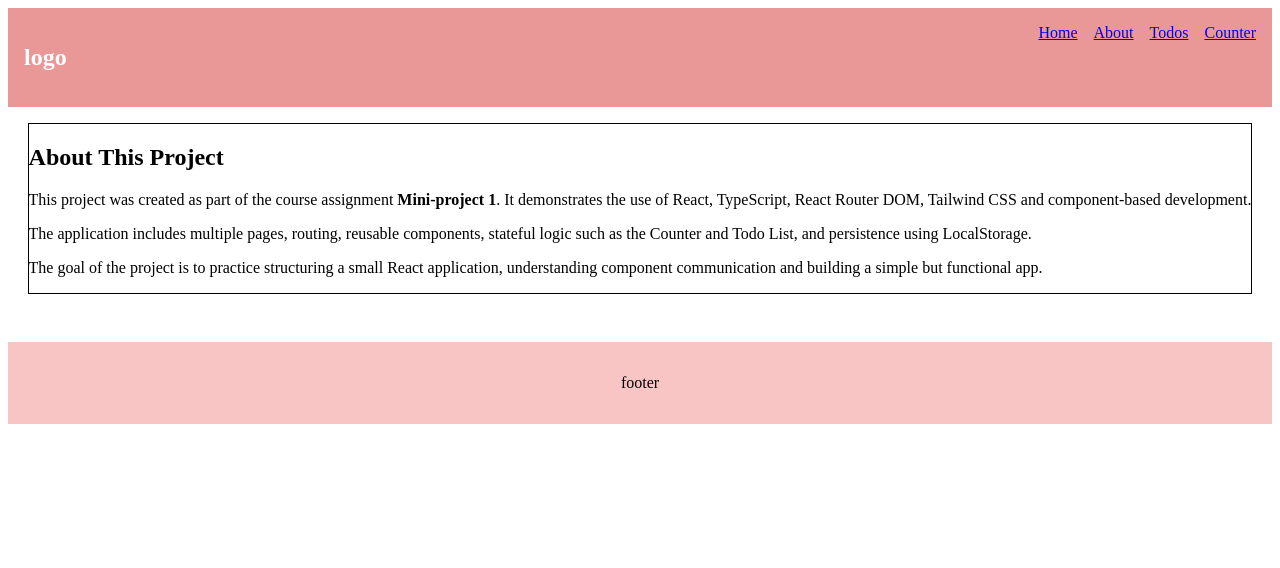
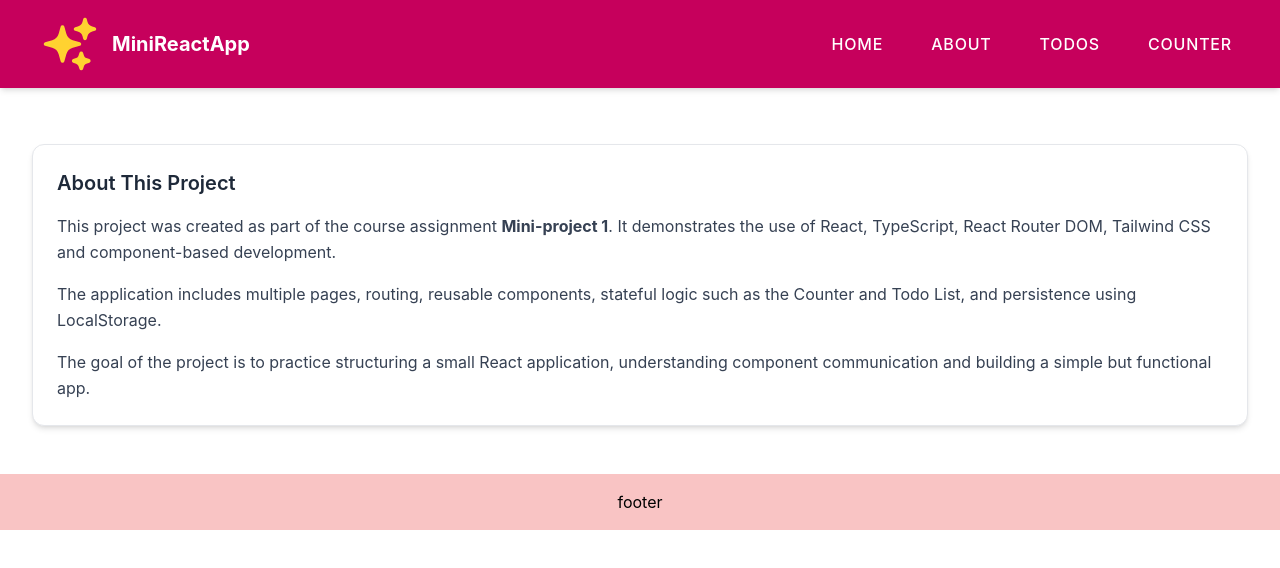
Before and after one commit to sanhu7/react-app-fixed, a React (Vite) app: page /about in a window 1280 px wide. Shown: the top 568 px of the page. Built offline with nearby package versions, Linux system fonts and the light colour scheme.

Commit message:
Header-component style with Tailwind CSS

```diff
--- a/package.json
+++ b/package.json
@@ -12,6 +12,7 @@
   "dependencies": {
     "react": "^19.2.4",
     "react-dom": "^19.2.4",
+    "react-icons": "^5.6.0",
     "react-router-dom": "^7.13.2"
   },
   "devDependencies": {
--- a/src/components/Counter.tsx
+++ b/src/components/Counter.tsx
@@ -1,4 +1,6 @@
 import { useState, useEffect } from "react";
+
+
 
 export default function Counter() {
 
@@ -16,7 +18,7 @@ export default function Counter() {
 
     return (
         <section style={{ textAlign: "center" }}>
-            <h1>Counter (Räknare)</h1>
+            <h1>Counter (Räknare) </h1>
             <p>Value: {count}</p>
 
             <button onClick={() => setCount(count - 1)}>
--- a/src/components/Header.tsx
+++ b/src/components/Header.tsx
@@ -1,26 +1,22 @@
 import { NavLink } from "react-router-dom";
+import { HiSparkles } from "react-icons/hi2";
+
+
 
 export default function Header() {
     return (
-        <header
-            style={{
-                padding: "1rem",
-                background: "#ea9797",
-                color: "white",
-                display: "flex",
-                justifyContent: "space-between",
-                justifyItems: "center",
+        <header className=" sticky top-0 z-50 flex items-center justify-between px-10 py-6 bg-pink-700 shadow-md h-22">
 
+            <div className="flex items-center gap-3">
+                <HiSparkles className="text-6xl text-amber-300" /> {/*logo*/}
+                <h2 className="text-xl font-bold text-white">MiniReactApp</h2>
+            </div>
 
-            }}
-        >
-            <h2>logo</h2>
-
-            <nav style={{ display: "flex", gap: "1rem" }}>
-                <NavLink to="/">Home</NavLink>
-                <NavLink to="/about">About</NavLink>
-                <NavLink to="/todos">Todos</NavLink>
-                <NavLink to="/counter">Counter</NavLink>
+            <nav className="flex gap-8 text-white font-medium text-base uppercase tracking-wider">
+                <NavLink to="/" className="hover:bg-pink-500 px-2 py-2 rounded-md">Home</NavLink>
+                <NavLink to="/about" className="hover:bg-pink-500 px-2 py-2 rounded-md">About</NavLink>
+                <NavLink to="/todos" className="hover:bg-pink-500 px-2 py-2 rounded-md">Todos</NavLink>
+                <NavLink to="/counter" className="hover:bg-pink-500 px-2 py-2 rounded-md">Counter</NavLink>
             </nav>
         </header>
     );
--- a/src/index.css
+++ b/src/index.css
@@ -1,3 +1 @@
-@tailwind base;
-@tailwind components;
-@tailwind utilities;
+@import "tailwindcss";
--- a/src/main.tsx
+++ b/src/main.tsx
@@ -1,7 +1,7 @@
 import { StrictMode } from "react";
 import { createRoot } from "react-dom/client";
 import App from "./App ";
-import "./index.css";
+import "./index.css"; //tailwind CSS
 
 createRoot(document.getElementById("root")!).render(
   <StrictMode>
--- a/src/pages/about-page.tsx
+++ b/src/pages/about-page.tsx
@@ -4,7 +4,7 @@ export default function AboutPage() {
     return (
         <div className="flex justify-center mt-10 px-4">
             <Card title="About This Project">
-                <div className="text-left text-gray-700 leading-relaxed text-2xl">
+                <div className="text-left text-gray-700 leading-relaxed ">
                     <p>
                         This project was created as part of the course assignment <strong>Mini-project 1</strong>.
                         It demonstrates the use of React, TypeScript, React Router DOM, Tailwind CSS and component-based development.
```
Also changed, not shown: 1 other file (tests, documents, lock files or other folders).
